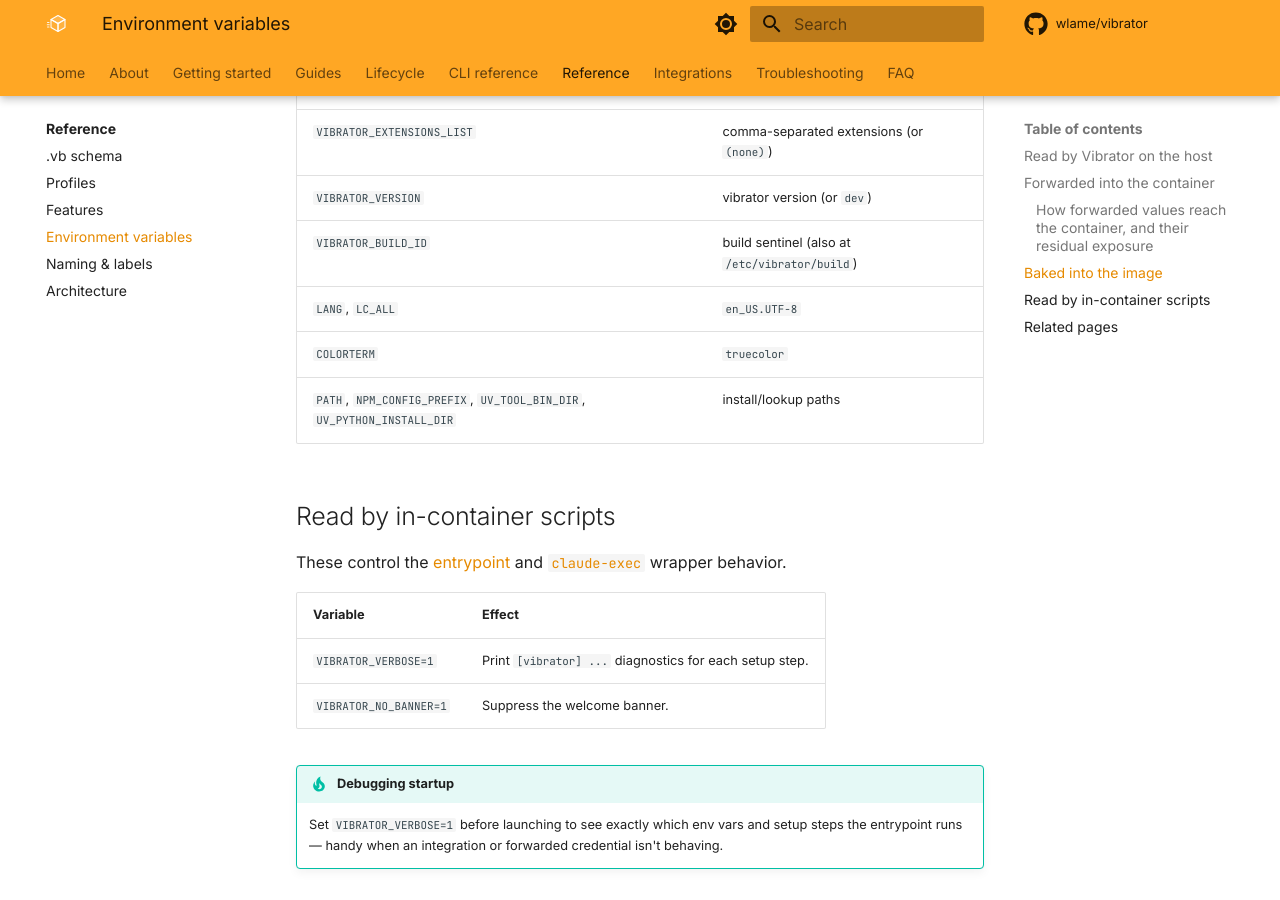
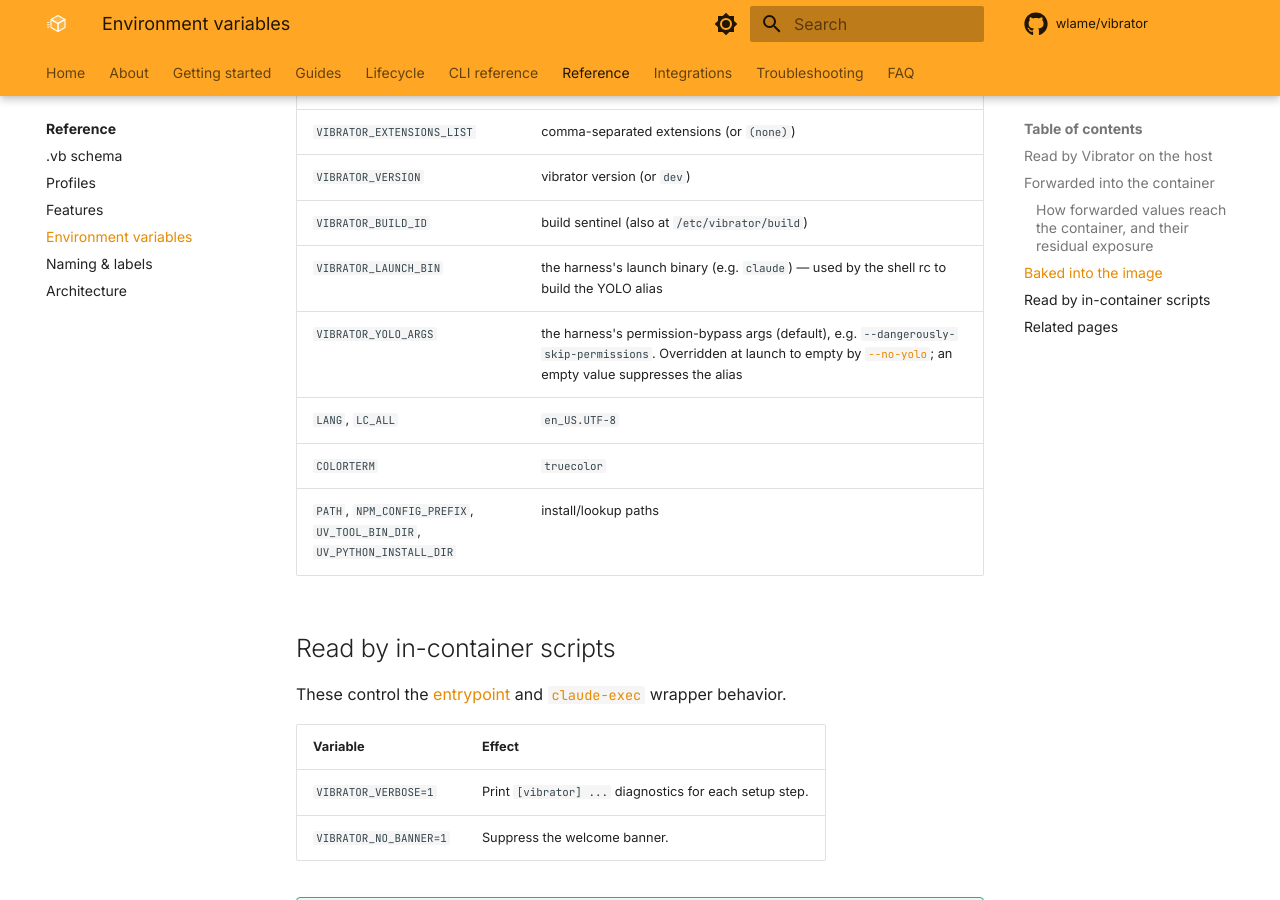
Before and after one commit to wlame/vibrator, an MkDocs documentation site: the page built from docs/reference/environment-variables.md, in a window 1280 px wide and 900 px high, scrolled down 2987 px. Built offline with MkDocs 1.6.1 and Material for MkDocs 9.7.7, drawn with Linux system fonts in a browser that asks for light colours; comment, search, counter and statistics services are not loaded.

Commit message:
Document the --no-yolo flag and YOLO env vars.

```diff
--- a/docs/reference/environment-variables.md
+++ b/docs/reference/environment-variables.md
@@ -88,6 +88,8 @@
 | `VIBRATOR_EXTENSIONS_LIST` | comma-separated extensions (or `(none)`) |
 | `VIBRATOR_VERSION` | vibrator version (or `dev`) |
 | `VIBRATOR_BUILD_ID` | build sentinel (also at `/etc/vibrator/build`) |
+| `VIBRATOR_LAUNCH_BIN` | the harness's launch binary (e.g. `claude`) — used by the shell rc to build the YOLO alias |
+| `VIBRATOR_YOLO_ARGS` | the harness's permission-bypass args (default), e.g. `--dangerously-skip-permissions`. Overridden at launch to empty by [`--no-yolo`](commands/launch.md); an empty value suppresses the alias |
 | `LANG`, `LC_ALL` | `en_US.UTF-8` |
 | `COLORTERM` | `truecolor` |
 | `PATH`, `NPM_CONFIG_PREFIX`, `UV_TOOL_BIN_DIR`, `UV_PYTHON_INSTALL_DIR` | install/lookup paths |
```
Also changed, not shown: docs/reference/commands/launch.md (+1 -0 lines), docs/reference/vb-file.md (+1 -0 lines).
